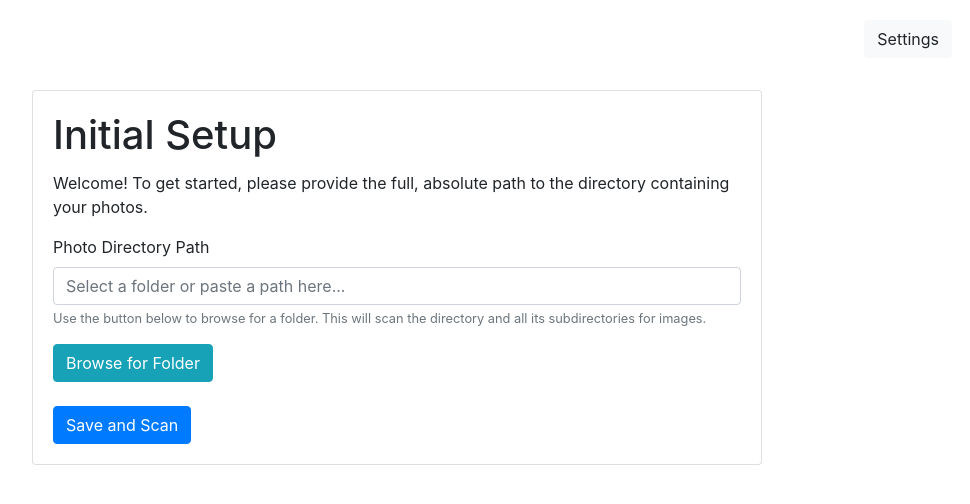
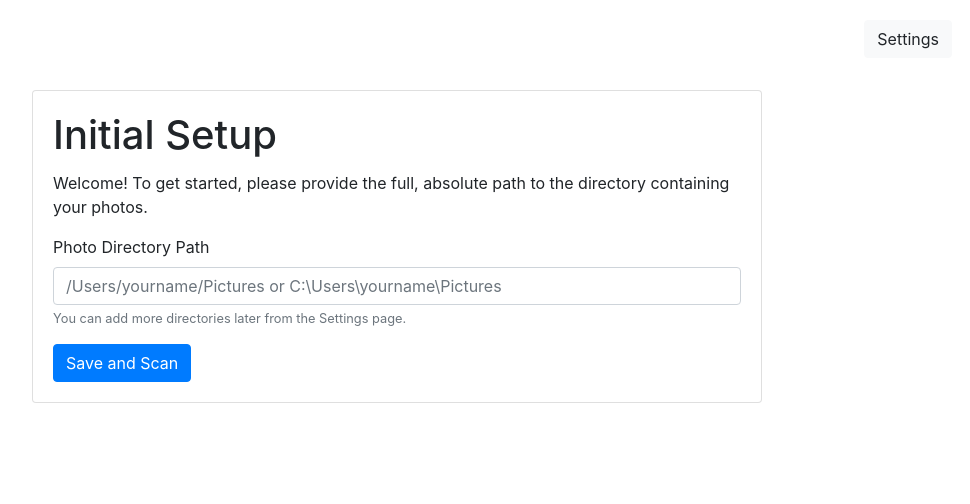
Before and after one commit to harendra/photomanager, a Flask app: page /setup in a window 1280 px wide. Shown: the top 504 px of the page, without its empty margins (243-1213 px from the left). Run offline with Flask 3, Linux system fonts and the light colour scheme; some libraries are stand-ins or nearby versions.

Commit message:
This commit addresses two bugs you reported.
1.  **Fix Data Deletion on Add Folder:**
    - I've corrected the logic in the `add_folder` action in `app.py`.
    - Previously, scanning only the newly added directory caused the "smart scan" to incorrectly delete all images from other, existing directories.
    - The fix ensures that after adding a new folder, a scan is triggered on the complete list of all configured directories, which correctly adds new files without deleting existing ones.

2.  **Fix Confusing Folder Browser UX:**
    - I've removed the "Browse for Folder" button from `setup.html` and `settings.html`.
    - Due to browser security limitations, this feature could not reliably get the full folder path and created a confusing experience.
    - The UI has been reverted to a simple and clear text input for you to paste the directory path, which is a more robust and less confusing interaction.

```diff
--- a/app.py
+++ b/app.py
@@ -110,8 +110,9 @@ def settings():
             if directory and os.path.isdir(directory) and directory not in IMAGE_DIRS:
                 IMAGE_DIRS.append(directory)
                 save_config()
-                flash(f"Added directory: {directory}. Scanning in the background.", 'success')
-                scan_thread = threading.Thread(target=scanner.scan_directories, args=([directory], scan_status), daemon=True)
+                flash(f"Added directory: {directory}. Scanning all directories for new files.", 'success')
+                # Always scan all directories to prevent deleting data from other folders
+                scan_thread = threading.Thread(target=scanner.scan_directories, args=(IMAGE_DIRS, scan_status), daemon=True)
                 scan_thread.start()
 
         elif action == 'remove_folder':
--- a/templates/setup.html
+++ b/templates/setup.html
@@ -12,14 +12,10 @@
 
                 <form method="post">
                     <div class="form-group">
-    <label for="directory-input">Photo Directory Path</label>
-    <input type="text" class="form-control" id="directory-input" name="directory" placeholder="Select a folder or paste a path here..." required>
-    <small class="form-text text-muted">Use the button below to browse for a folder. This will scan the directory and all its subdirectories for images.</small>
-</div>
-<div class="form-group">
-    <label for="folder-picker" class="btn btn-info">Browse for Folder</label>
-    <input type="file" id="folder-picker" webkitdirectory directory style="display: none;">
-</div>
+                        <label for="directory">Photo Directory Path</label>
+                        <input type="text" class="form-control" id="directory" name="directory" placeholder="/Users/yourname/Pictures or C:\Users\yourname\Pictures" required>
+                        <small class="form-text text-muted">You can add more directories later from the Settings page.</small>
+                    </div>
                     <button type="submit" class="btn btn-primary">Save and Scan</button>
                 </form>
             </div>
@@ -27,18 +23,3 @@
     </div>
 </div>
 {% endblock %}
-
-{% block scripts %}
-<script>
-document.getElementById('folder-picker').addEventListener('change', function(event) {
-    if (event.target.files.length > 0) {
-        // The path of the first file will contain the directory path.
-        // The `webkitRelativePath` includes the folder structure.
-        const firstFile = event.target.files[0];
-        const relativePath = firstFile.webkitRelativePath;
-        const directoryPath = firstFile.path.substring(0, firstFile.path.length - relativePath.length);
-        document.getElementById('directory-input').value = directoryPath;
-    }
-});
-</script>
-{% endblock %}
```
Also changed, not shown: templates/settings.html (+2 -15 lines).
